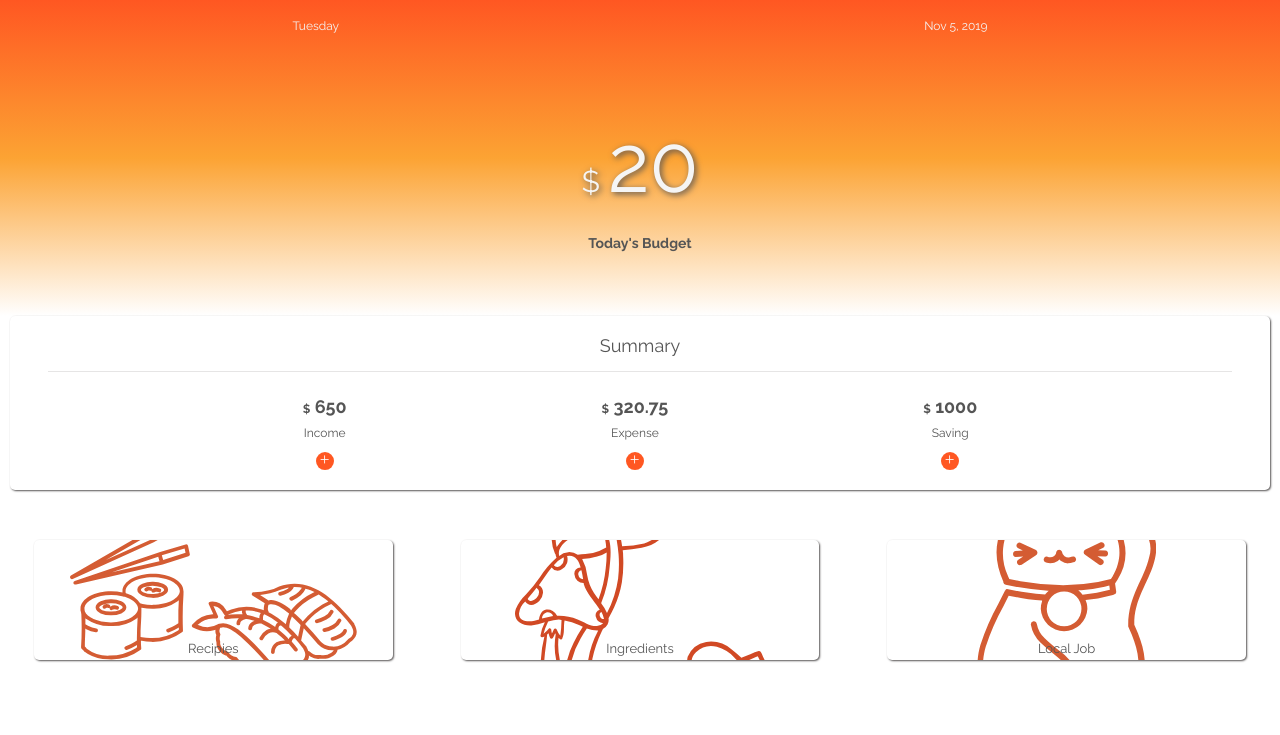
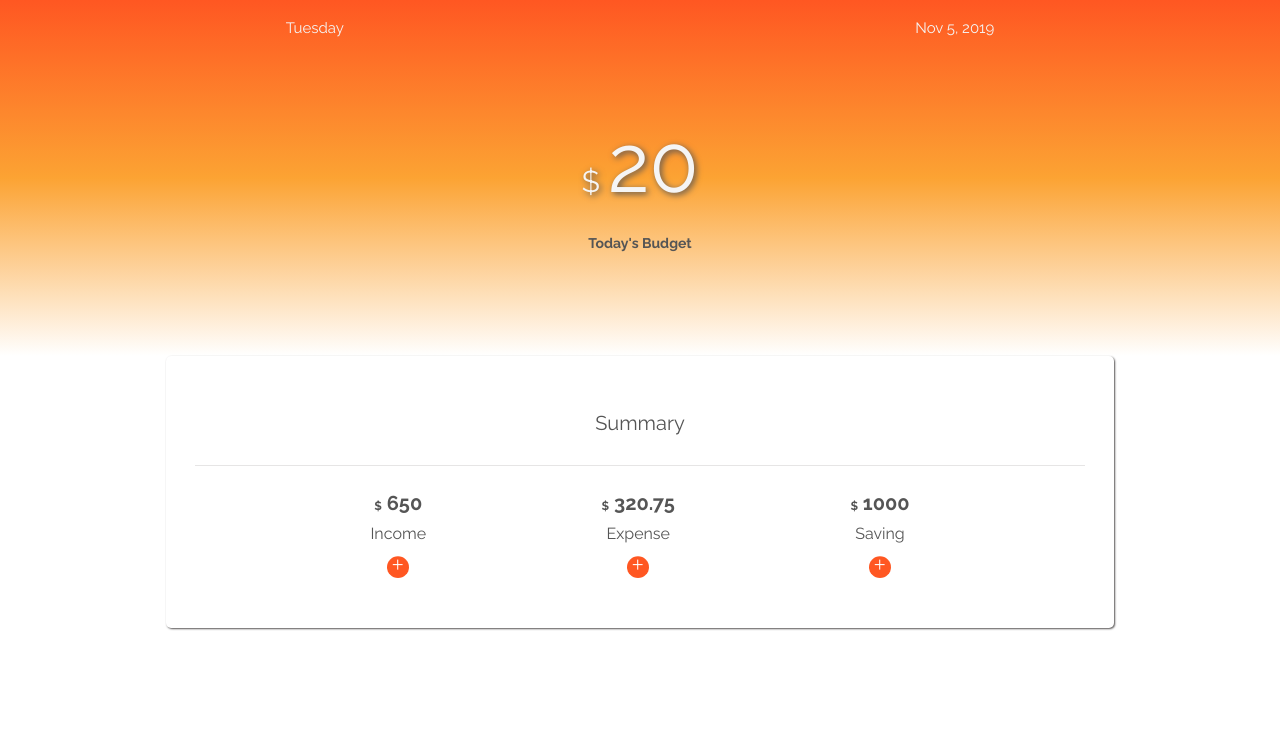
Before and after one commit to Noi-Git/finalproject_ui, a website: page main.html in a window 1280 px wide. Shown: the top 735 px of the page. Drawn offline with Linux system fonts and the light colour scheme; a web font is replaced by a local one.

Commit message:
add media query to login page and main page

```diff
--- a/sass/_login.scss
+++ b/sass/_login.scss
@@ -37,8 +37,7 @@
     }
 
     @include respond(desktop) {
-      font-size: 8rem;
-      padding-bottom: 6rem;
+      padding-bottom: 8rem;
     }
   }
 
--- a/sass/_main_page.scss
+++ b/sass/_main_page.scss
@@ -4,14 +4,23 @@
   display: grid;
   grid-template-columns: 1fr;
   grid-template-rows: 12vh;
+
   margin: 0 auto;
-  padding-bottom: 6rem; //control space between budget and balance
+  padding-bottom: 4rem; //control space between budget and balance
 
   background-image: linear-gradient(
     rgba($color-primary, 1),
     rgba($color-yellow, 0.8),
     rgba(#fff, 0.5)
   );
+
+  @include respond(tab-port) {
+    padding-bottom: 8rem;
+  }
+
+  @include respond(tab-land) {
+    padding-bottom: 10rem;
+  }
 }
 
 .nav {
@@ -23,6 +32,10 @@
     display: flex;
     justify-content: space-around; //seperate day and date
     align-items: flex-start; //start position on the top
+
+    @include respond(tab-port) {
+      font-size: 1.5rem;
+    }
   }
 }
 
@@ -60,27 +73,57 @@
   grid-template-columns: 1fr;
   grid-template-rows: 1fr;
 
-  margin: 0 1rem;
+  width: 94%;
+  margin: 0 auto;
   padding: 2rem 0;
   box-shadow: 1px 1px 2px $color-shadow;
   border-radius: 0.5rem;
 
+  @include respond(tab-port) {
+    width: 82%;
+    padding: 5rem 0;
+  }
+
+  @include respond(tab-land) {
+    width: 74%;
+  }
+
+  @include respond(desktop) {
+  }
+
   &--title {
-    font-size: 1.8rem;
+    font-size: 1.6rem;
     text-align: center;
-    margin-top: -1.5rem;
-    padding: 1rem 0;
+    padding-bottom: 1rem;
+
+    @include respond(tab-port) {
+      font-size: 1.8rem;
+      padding-bottom: 2rem;
+    }
+
+    @include respond(tab-land) {
+      font-size: 2rem;
+      padding-bottom: 2.5rem;
+    }
   }
 
   &--number {
     font-size: 1.8rem;
     text-align: center;
     font-weight: bold;
+
+    @include respond(tab-land) {
+      font-size: 2rem;
+    }
   }
 
   &--text {
     font-size: 1.2rem;
     text-align: center;
+
+    @include respond(tab-land) {
+      font-size: 1.6rem;
+    }
   }
 
   &--total {
@@ -102,5 +145,9 @@
 
   &--add img {
     width: 1.8rem;
+
+    @include respond(tab-land) {
+      width: 2.2rem;
+    }
   }
 }
--- a/sass/_resources.scss
+++ b/sass/_resources.scss
@@ -1,40 +1,89 @@
 /* === RESOURCES === */
+.main__resources {
+  padding: 2rem 0;
+}
 .resource {
-  margin-top: 5rem;
+  margin: 1.7rem auto;
+  width: 100%;
+
   display: flex;
   justify-content: space-around;
   align-content: center;
 
+  @include respond(tab-port) {
+    margin: 5rem auto 5rem auto;
+    width: 86%;
+  }
+
+  @include respond(tab-land) {
+    margin: 8rem auto 8rem auto;
+    width: 78%;
+  }
+
+  @include respond(desktop) {
+    margin-top: 9rem;
+  }
+
   &__link {
     width: 28%;
     height: 12rem;
-    // border: 1px solid $color-primary;
     border-radius: 0.5rem;
-    font-size: 1.3rem;
+    font-size: 1.1rem;
     box-shadow: 1px 1px 2px $color-shadow;
 
     display: flex;
     align-items: flex-end;
     justify-content: center;
 
+    @include respond(tab-port) {
+      height: 22rem;
+      font-size: 1.5rem;
+      padding-bottom: 2rem;
+    }
+
+    @include respond(tab-land) {
+      height: 25rem;
+      font-size: 1.7rem;
+    }
+
+    @include respond(desktop) {
+      height: 30rem;
+    }
+
     &--1 {
       background-image: url(../img/recipies.svg);
       background-repeat: no-repeat;
       background-size: 80%;
       background-position: center;
+
+      @include respond(tab-port) {
+        background-size: 70%;
+      }
+
+      @include respond(desktop) {
+        background-size: 60%;
+      }
     }
 
     &--2 {
       background-image: url(../img/ingredients.svg);
       background-repeat: no-repeat;
-      background-size: 70%;
+      background-size: 60%;
       background-position: center;
+
+      @include respond(tab-port) {
+        background-size: 48%;
+      }
+
+      @include respond(desktop) {
+        background-size: 50%;
+      }
     }
 
     &--3 {
       background-image: url(../img/job.svg);
       background-repeat: no-repeat;
-      background-size: 50%;
+      background-size: 35%;
       background-position: center;
     }
   }
```
Also changed, not shown: sass/_base.scss (+14 -0 lines), css/style.css.
